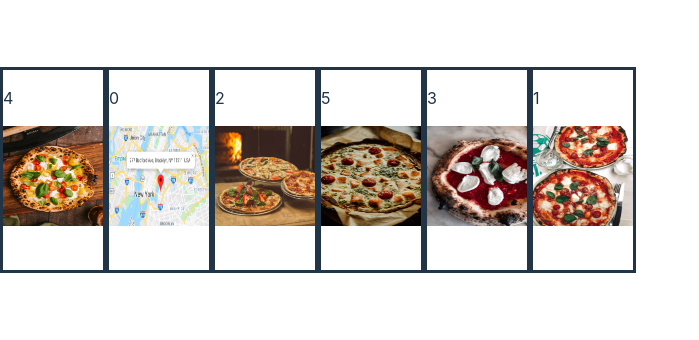
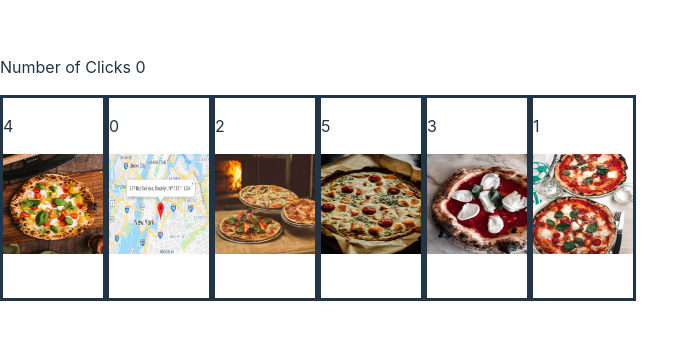
Before and after one commit to CraigMarc/memory-card, a React (Vite) app: page / in a window 1280 px wide. Shown: the part 230-570 px from the top of the page, without its empty margins (0-699 px from the left). Built offline with nearby package versions, Linux system fonts and the light colour scheme.

Commit message:
added win loose logic

```diff
--- a/src/App.jsx
+++ b/src/App.jsx
@@ -3,18 +3,38 @@ import reactLogo from './assets/react.svg'
 import viteLogo from '/vite.svg'
 import './App.css'
 import { Card } from './Card'
+import { Header } from './Header'
 
 function App() {
 
-  const [cardArray, setcardArray] = useState([])
+  const [clickedOn, setClickedOn] = useState([])
+  const [loose, setLoose] = useState()
 
   const handleClick = (e) => {
-    console.log(e.currentTarget.id)
-  }
+
+    if (clickedOn.indexOf(e.currentTarget.id) != -1) {
+      setLoose("true")
+    }
+
+    const newClick = [...clickedOn, e.currentTarget.id]
+    setClickedOn(newClick)
+
+
+    }
+
+
+
+
+
+
+//render
 
   return (
     <>
-
+    <Header
+    clickedOn={clickedOn}
+    loose={loose}
+    />
 
       <Card
         handleClick={handleClick}
--- /dev/null
+++ b/src/Header.jsx
@@ -0,0 +1,36 @@
+function Header (props) {
+
+    const {
+        clickedOn,
+        loose,
+
+    } = props;
+
+    if (clickedOn.length == 6) {
+        return (
+            <h1>You Win</h1>
+        )
+    }
+
+    if (loose == "true") {
+        return (
+            <h1>You Loose</h1>
+        )
+    }
+
+    return (
+        <>
+
+        <p>Number of Clicks {clickedOn.length}</p>
+
+        </>
+
+
+    )
+
+
+
+}
+
+
+export { Header };
```
